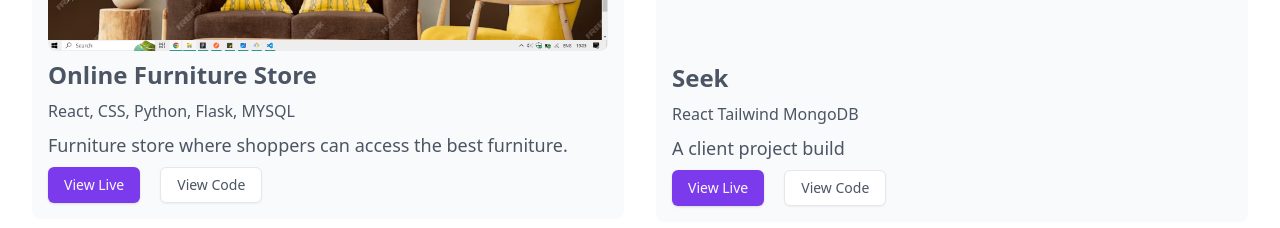
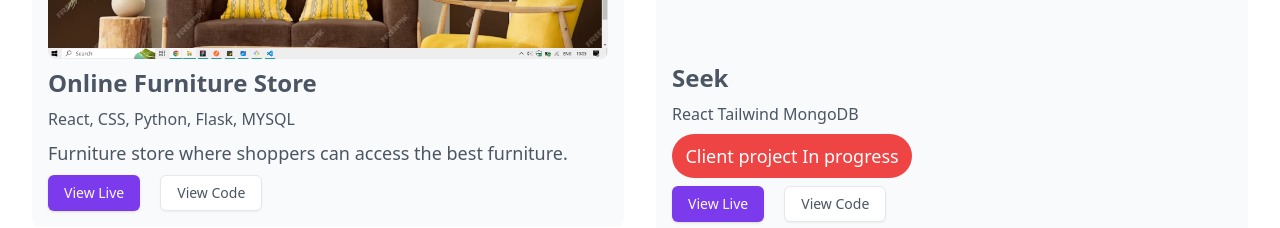
Before and after one commit to Mariga94/josephm, a Next.js app: page / in a window 1280 px wide. Shown: the part 1420-1648 px from the top of the page. Built offline with nearby package versions, Linux system fonts and the light colour scheme.

Commit message:
Add links

```diff
--- a/components/shared/project.tsx
+++ b/components/shared/project.tsx
@@ -1,4 +1,3 @@
-
 import React from "react";
 import Image from "next/image";
 import furnishImg from "@/public/assets/furnish.png";
@@ -7,12 +6,10 @@ import { Button } from "../ui/button";
 import VedioPlayer from "./vedioPlayer";
 
 const Project = () => {
-
   return (
     <section className="flex flex-col projects" id="projects">
       <h2 className="section-title">Featured Projects</h2>
       <div className="flex flex-wrap lg:flex-row gap-8 items-center justify-center">
-
         <article className="project-card">
           <VedioPlayer url={"https://youtu.be/l2gelp5PJ0k"} />
           <h3 className="project-title">HomeHub</h3>
@@ -23,7 +20,10 @@ const Project = () => {
           </p>
           <div className="view-links">
             <Button asChild variant="default">
-              <Link href="" className="view-live-link">
+              <Link
+                href="https://homehub-tan.vercel.app/"
+                className="view-live-link"
+              >
                 View Live
               </Link>
             </Button>
@@ -101,7 +101,10 @@ const Project = () => {
           <VedioPlayer url={"https://youtu.be/QwoJ8fW-r2k"} />
           <h3 className="project-title">Seek</h3>
           <h4>React Tailwind MongoDB</h4>
-          <p className="project-description">A client project build</p>
+
+          <div className="project-description block bg-red-500 text-white rounded-full p-2 w-60 text-center">
+            Client project In progress
+          </div>
           <div className="view-links">
             <Button asChild variant="default">
               <Link
@@ -111,7 +114,7 @@ const Project = () => {
                 View Live
               </Link>
             </Button>
-            <Button asChild variant="outline" >
+            <Button asChild variant="outline">
               <Link href="" className="view-code-link">
                 View Code
               </Link>
```
